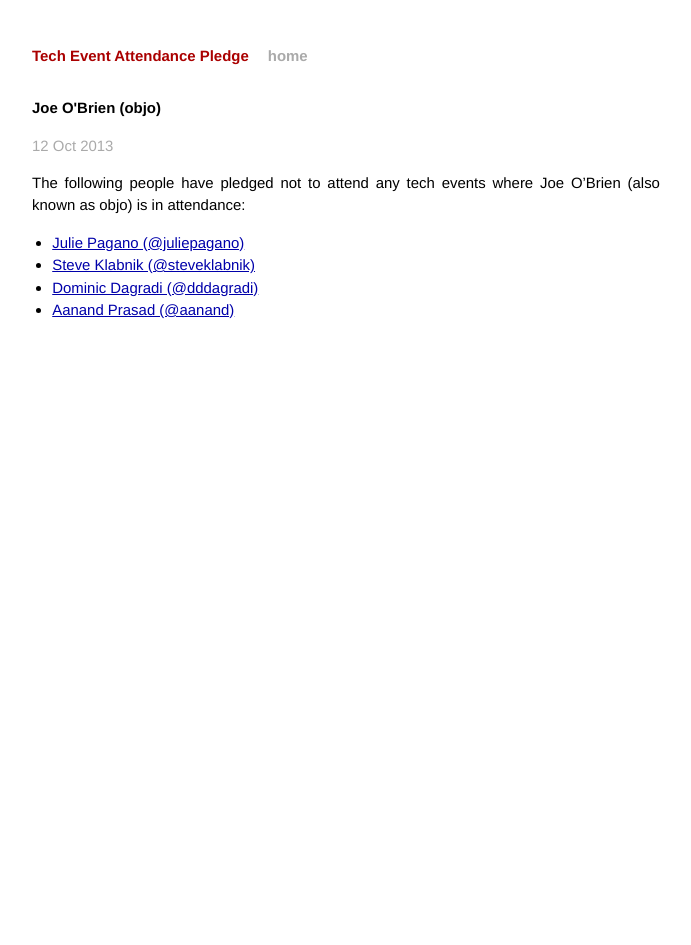
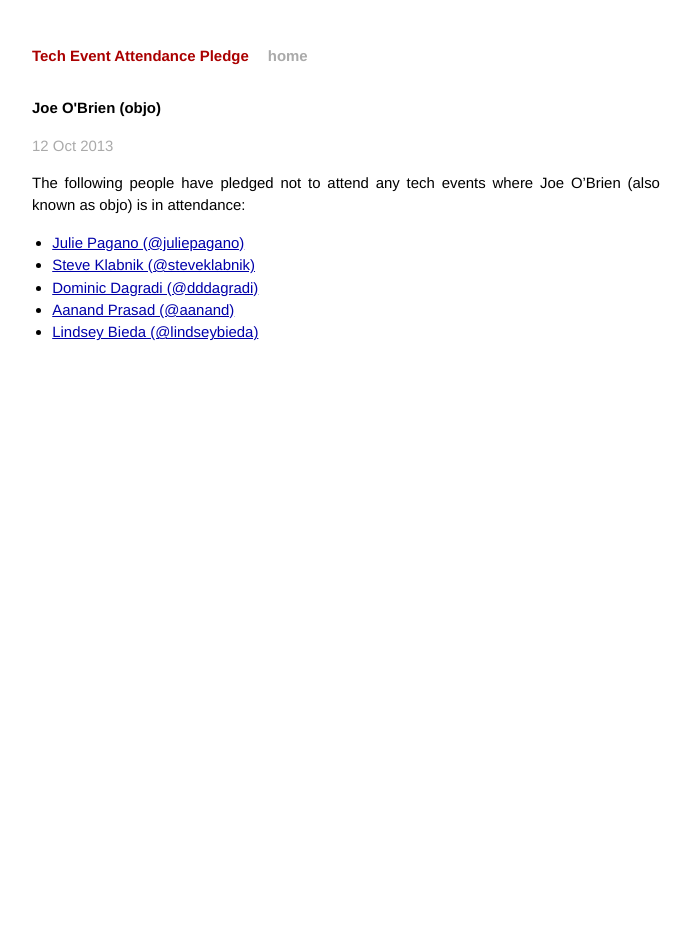
Before and after one commit to techtektek/tech-event-attendance-pledge.github.io, a Jekyll site: the page built from _posts/2013-10-12-objo.markdown, in a window 1280 px wide. Shown: the whole page, without its empty margins (294-985 px from the left). Built offline with Jekyll 4.4.1, drawn with Linux system fonts in a browser that asks for light colours; Markdown is read by kramdown in place of the engine named in the settings.

Commit message:
Adding myself

```diff
--- a/_posts/2013-10-12-objo.markdown
+++ b/_posts/2013-10-12-objo.markdown
@@ -12,3 +12,4 @@ O'Brien (also known as objo) is in attendance:
 * [Steve Klabnik (@steveklabnik)](https://twitter.com/steveklabnik/status/387731220664434690)
 * [Dominic Dagradi (@dddagradi)](https://twitter.com/dddagradi/status/387736184413487104)
 * [Aanand Prasad (@aanand)](https://twitter.com/aanand/status/389054922899337216)
+* [Lindsey Bieda (@lindseybieda)](https://twitter.com/lindseybieda/status/389056190933897216)
```
